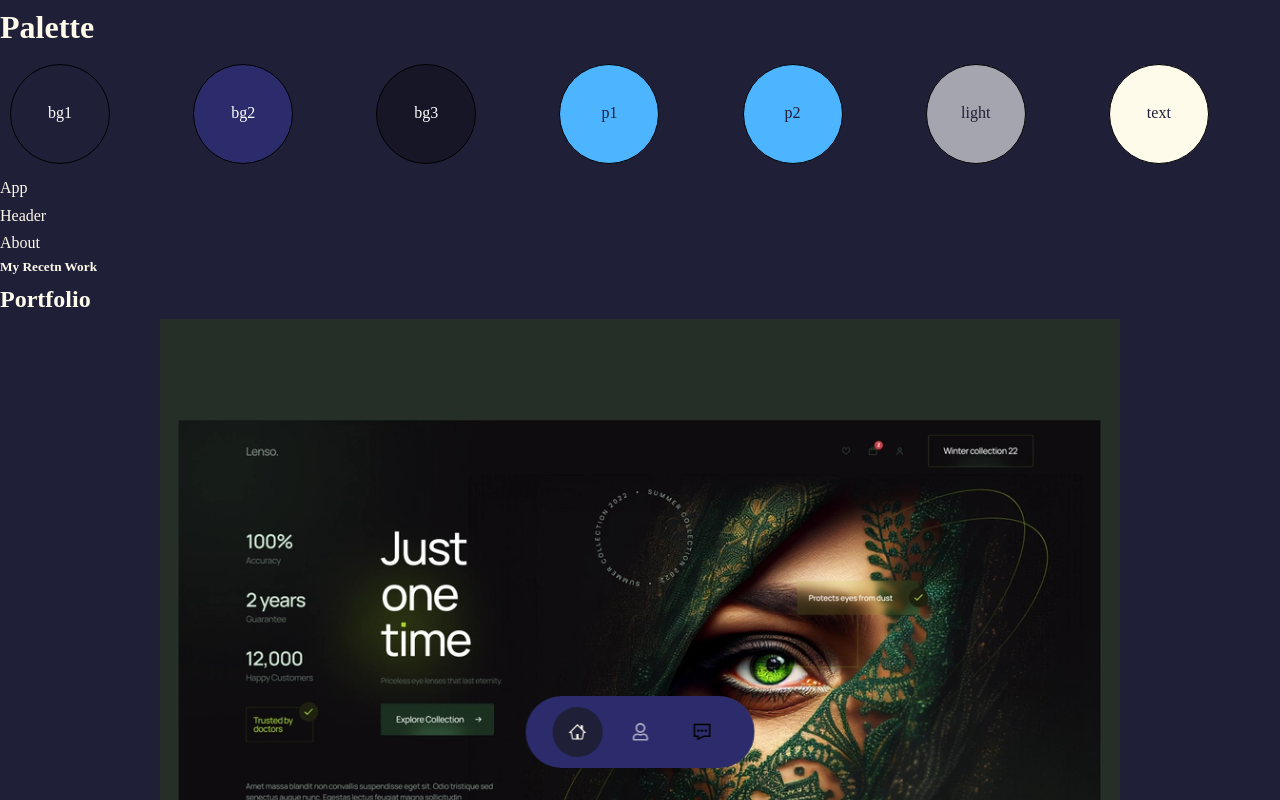
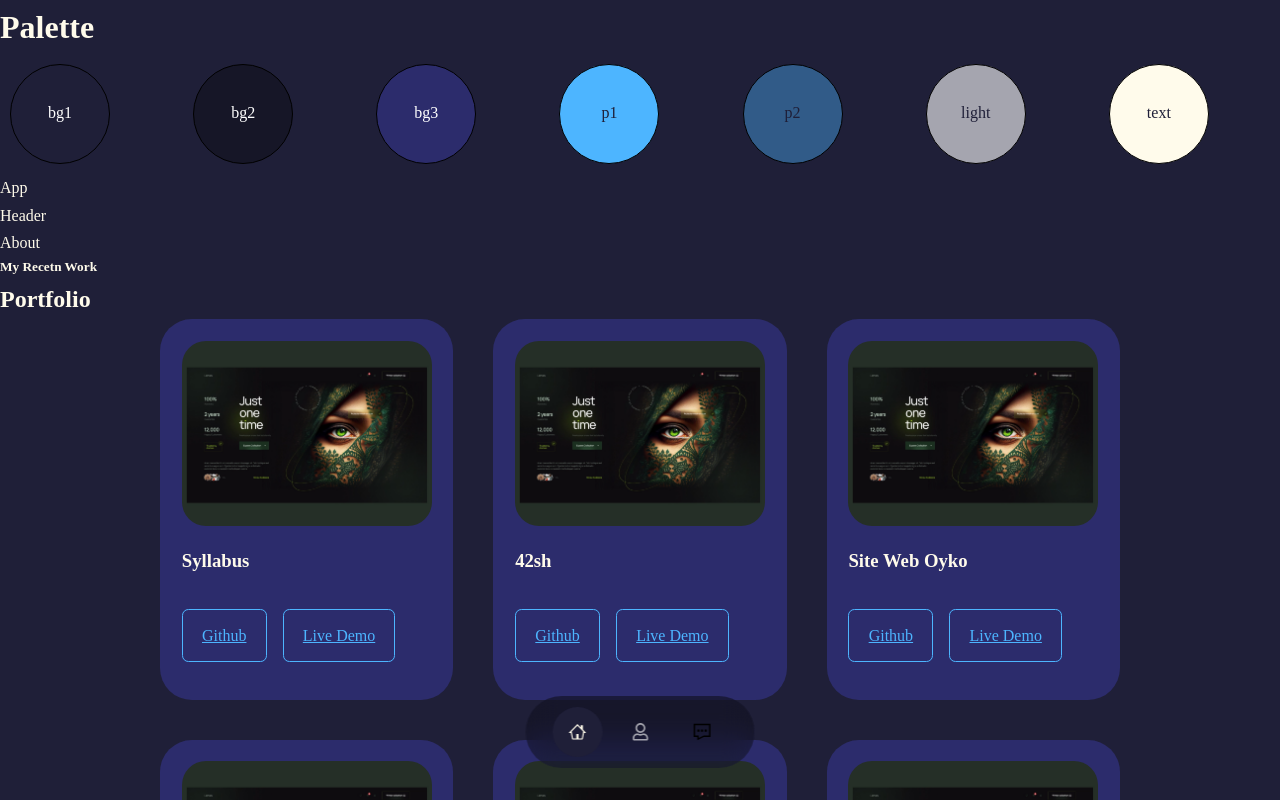
Before and after one commit to Caloyko/MyPortfolio, a React (Create React App) app: page / in a window 1280 px wide. Shown: the top 800 px of the page. Built offline with nearby package versions, Linux system fonts and the light colour scheme.

Commit message:
cards first step

```diff
--- a/src/components/palette/palette.css
+++ b/src/components/palette/palette.css
@@ -26,17 +26,17 @@
     background: var(--color-background);
 }
 .bg2 {
-    background: var(--color-background-2);
+    background: var(--color-background-nav);
 }
 .bg3 {
-    background: var(--color-background-3);
+    background: var(--color-background-var);
 }
 .p1 {
     background: var(--color-primary);
     color: var(--color-background);
 }
 .p2 {
-    background: var(--color-primary);
+    background: var(--color-primary-var);
     color: var(--color-background);
 }
 .light {
--- a/src/index.css
+++ b/src/index.css
@@ -8,10 +8,10 @@
 
 :root {
     --color-primary: #4db5ff;
-    --color-primary-2: rgba(77, 181, 255, 0.4);
+    --color-primary-var: rgba(77, 181, 255, 0.4);
     --color-background: #1f1f38;
-    --color-background-2: #2c2c6c;
-    --color-background-3: rgba(0, 0, 0, 0.3);
+    --color-background-var: #2c2c6c;
+    --color-background-nav: rgba(0, 0, 0, 0.3);
     --color-shadow: rgba(0, 0, 0, 0.1);
     --color-light: rgba(255, 255, 255, 0.6);
     --color-text: #FFFBEB;
--- a/src/parts/nav/nav.css
+++ b/src/parts/nav/nav.css
@@ -1,5 +1,5 @@
 nav {
-    background: var(--color-background-2);
+    background: var(--color-background-nav);
     width: max-content;
     display: block;
     padding: 0.7rem 1.7rem;
@@ -23,7 +23,7 @@
 }
 
 nav a:hover {
-    background: var(--color-background-3);
+    background: var(--color-background-nav);
 
 }
 
--- a/src/parts/portfolio/portfolio.css
+++ b/src/parts/portfolio/portfolio.css
@@ -0,0 +1,50 @@
+.portfolio__container {
+    display: grid;
+    grid-template-columns: repeat(3, 1fr);
+    gap: 2.5rem;
+}
+
+.portfolio__item {
+    background: var(--color-background-var);
+    padding: 1.3rem;
+    border-radius: 2rem;
+    border: 1px solid transparent;
+    transition: var(--transition);
+}
+
+.portfolio__item:hover {
+    border-color: var(--color-primary-var);
+    background: transparent;
+}
+
+.portfolio__item-image {
+    border-radius: 1.5rem;
+    overflow: hidden;
+}
+
+.portfolio__item h3 {
+    margin: 1.2rem 0 2rem;
+
+}
+
+.portfolio__item-cta {
+    display: flex;
+    gap: 1rem;
+    margin-bottom: 1rem;
+}
+
+/* ====================== MEDIUM DEVICES ====================== */
+@media screen and (max-width: 1024px) {
+    .portfolio__container {
+        grid-template-columns: 1fr 1fr;
+        gap: 1.2rem;
+    }
+}
+
+/* ====================== SMALL DEVICES ====================== */
+@media screen and (max-width: 600px) {
+    .portfolio__container {
+        grid-template-columns: 1fr;
+        gap: 1.rem;
+    }
+}
```
